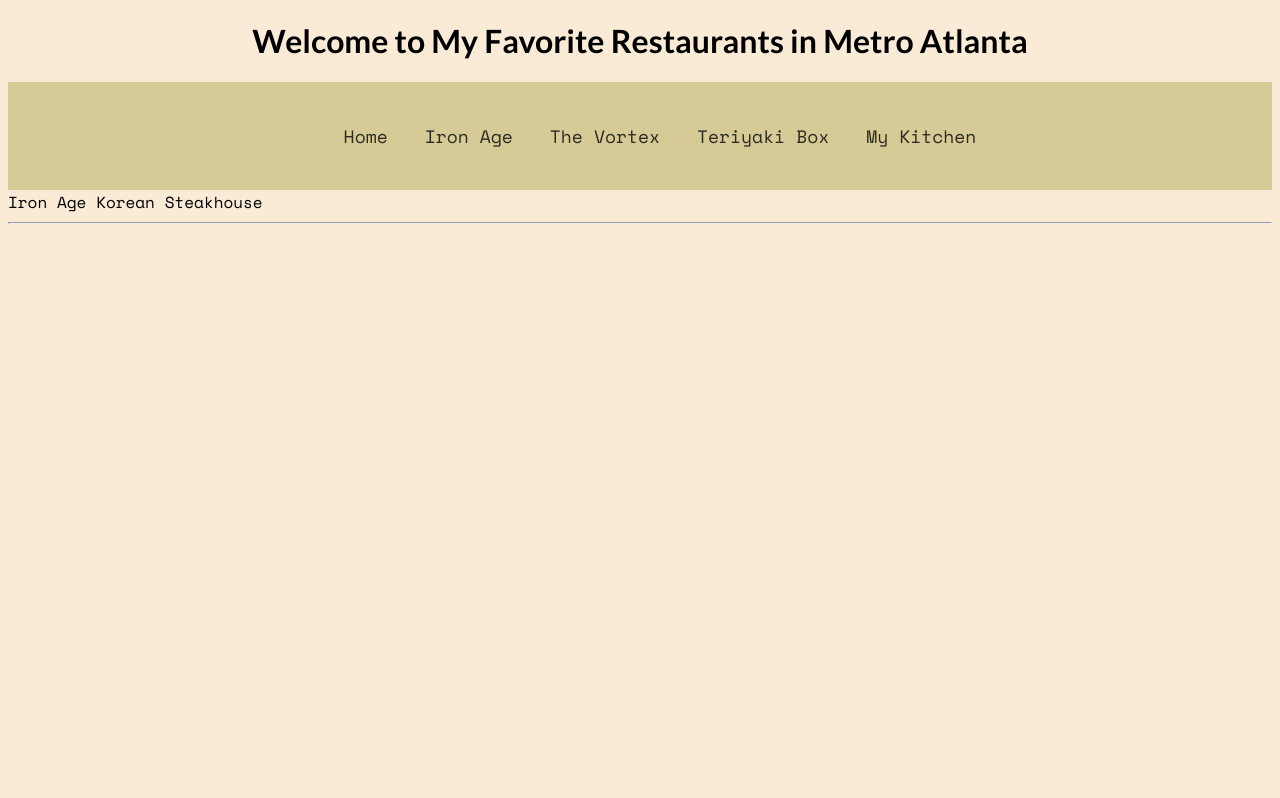
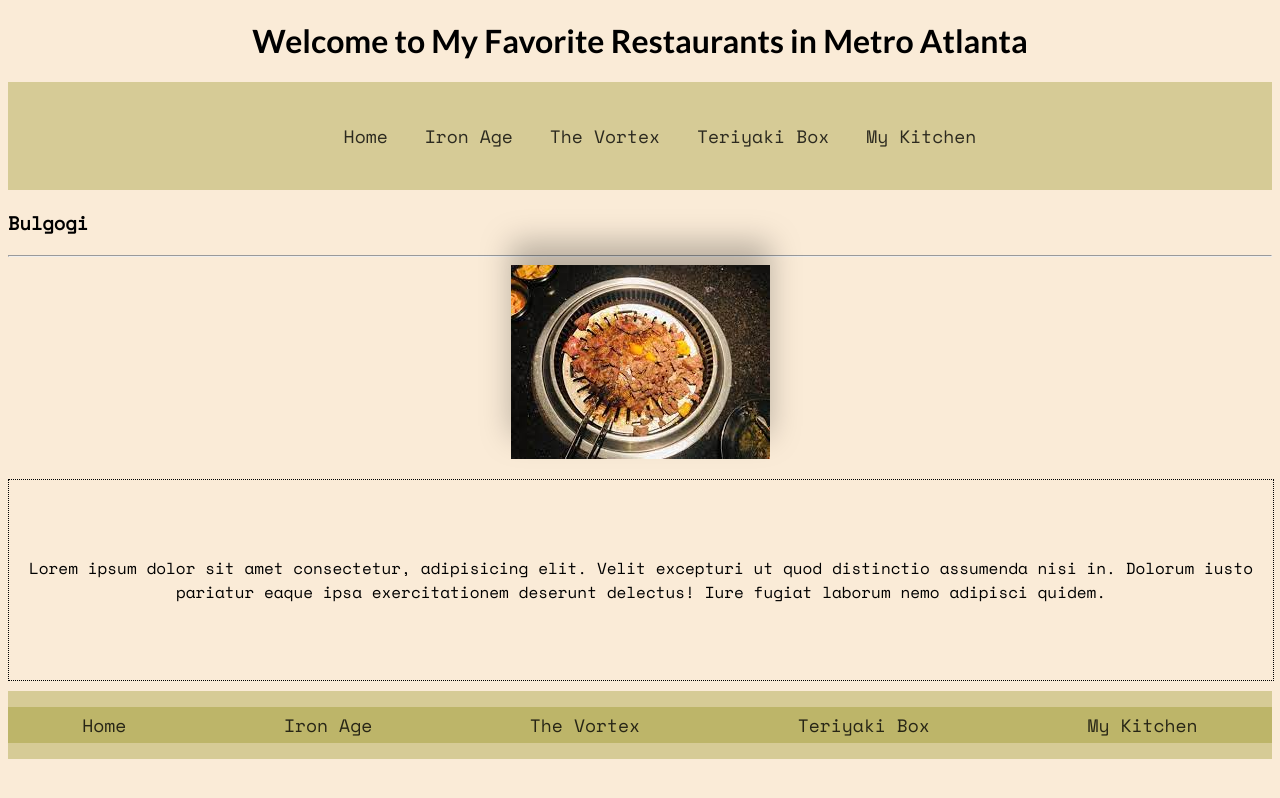
Before and after one commit to tdr3215/Bootstrap-Practice, a plain HTML site: page iron_age.html in a window 1280 px wide. Drawn offline with nearby package versions, Linux system fonts and the light colour scheme.

Commit message:
finished styling

```diff
--- a/iron_age.html
+++ b/iron_age.html
@@ -29,9 +29,36 @@
         </div>
       </ul>
     </nav>
-    <a href="https://ironagekoreansteakhouse.com/" target="_blank"
-      >Iron Age Korean Steakhouse</a
-    >
+    <h3>
+      <a href="https://ironagekoreansteakhouse.com/" target="_blank">Bulgogi</a>
+    </h3>
     <hr />
+
+    <div class="food-img">
+      <img src="/images/bulgogi.jpeg" alt="penguin gif" />
+    </div>
+    <div class="food-description">
+      <p>
+        Lorem ipsum dolor sit amet consectetur, adipisicing elit. Velit
+        excepturi ut quod distinctio assumenda nisi in. Dolorum iusto pariatur
+        eaque ipsa exercitationem deserunt delectus! Iure fugiat laborum nemo
+        adipisci quidem.
+      </p>
+    </div>
+    <footer>
+      <div>
+        <ul class="nav-links">
+          <div class="menu">
+            <li><a href="/index.html">Home</a></li>
+            <li><a href="/iron_age.html">Iron Age</a></li>
+            <li class="services">
+              <a href="/vortex.html">The Vortex</a>
+            </li>
+            <li><a href="/teriyaki.html">Teriyaki Box</a></li>
+            <li><a href="/my_kitchen.html">My Kitchen</a></li>
+          </div>
+        </ul>
+      </div>
+    </footer>
   </body>
 </html>
--- a/styles/app.css
+++ b/styles/app.css
@@ -49,10 +49,19 @@
   filter: drop-shadow(0 -6mm 4mm rgba(0, 0, 0, 0.253));
 }
 
+.content {
+  height: 50%;
+  display: flex;
+  align-items: center;
+  justify-content: center;
+  width: 100%;
+}
+
 .food-img {
-  position: relative;
+ /* width: 100%;
   text-align: center;
   margin-right: 0;
+  height: 30%; */
 }
 
 .food-description {
@@ -98,6 +107,7 @@
 footer {
   position: relative;
   height: 1rem;
+  margin-top: 10px;
 }
 
 footer ul {
```
Also changed, not shown: my_kitchen.html (+18 -1 lines), teriyaki.html (+31 -1 lines), vortex.html (+30 -2 lines), images/bulgogi.jpeg (added), images/sushi.jpeg (added), images/zombie.jpeg (added).
